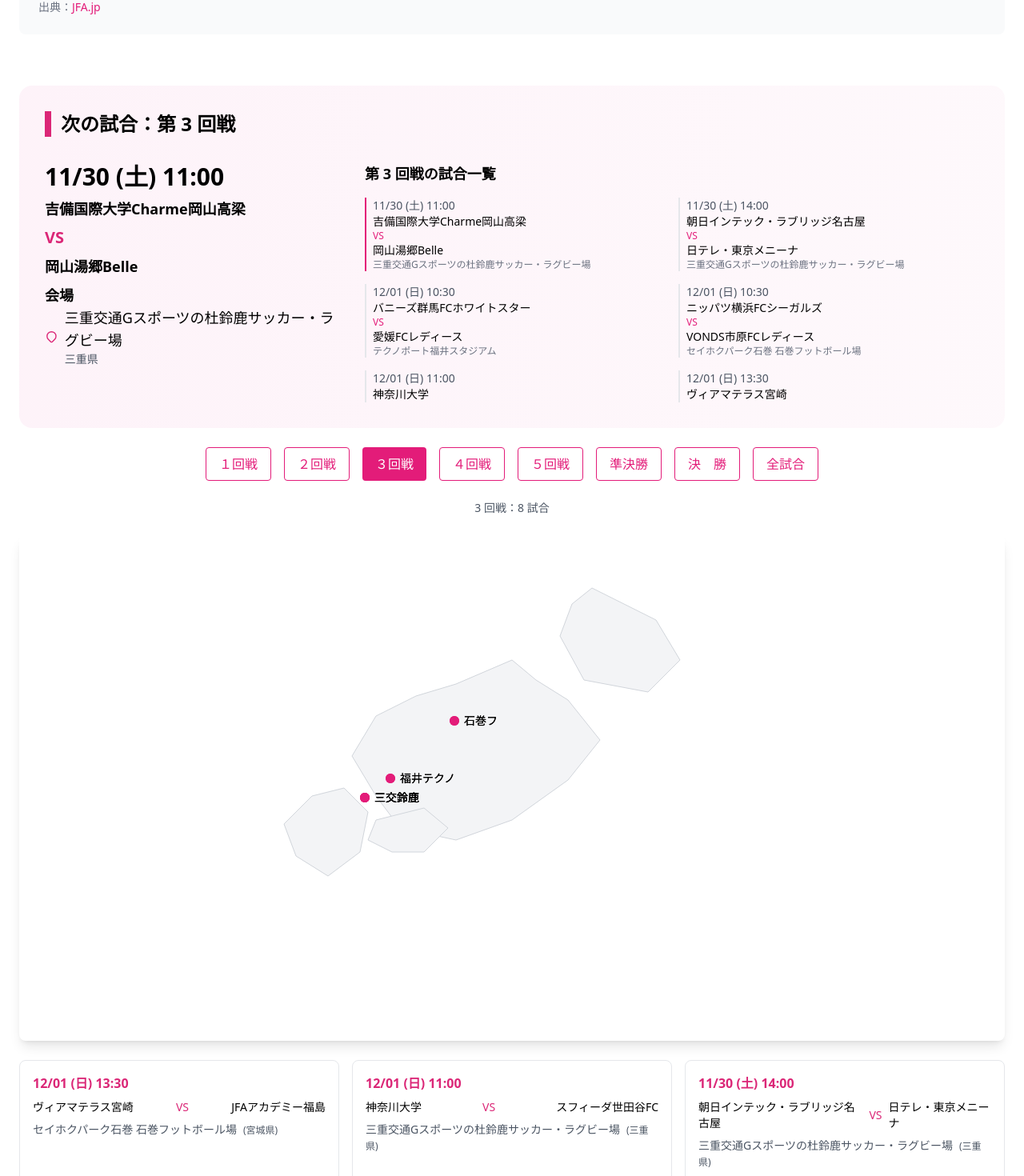
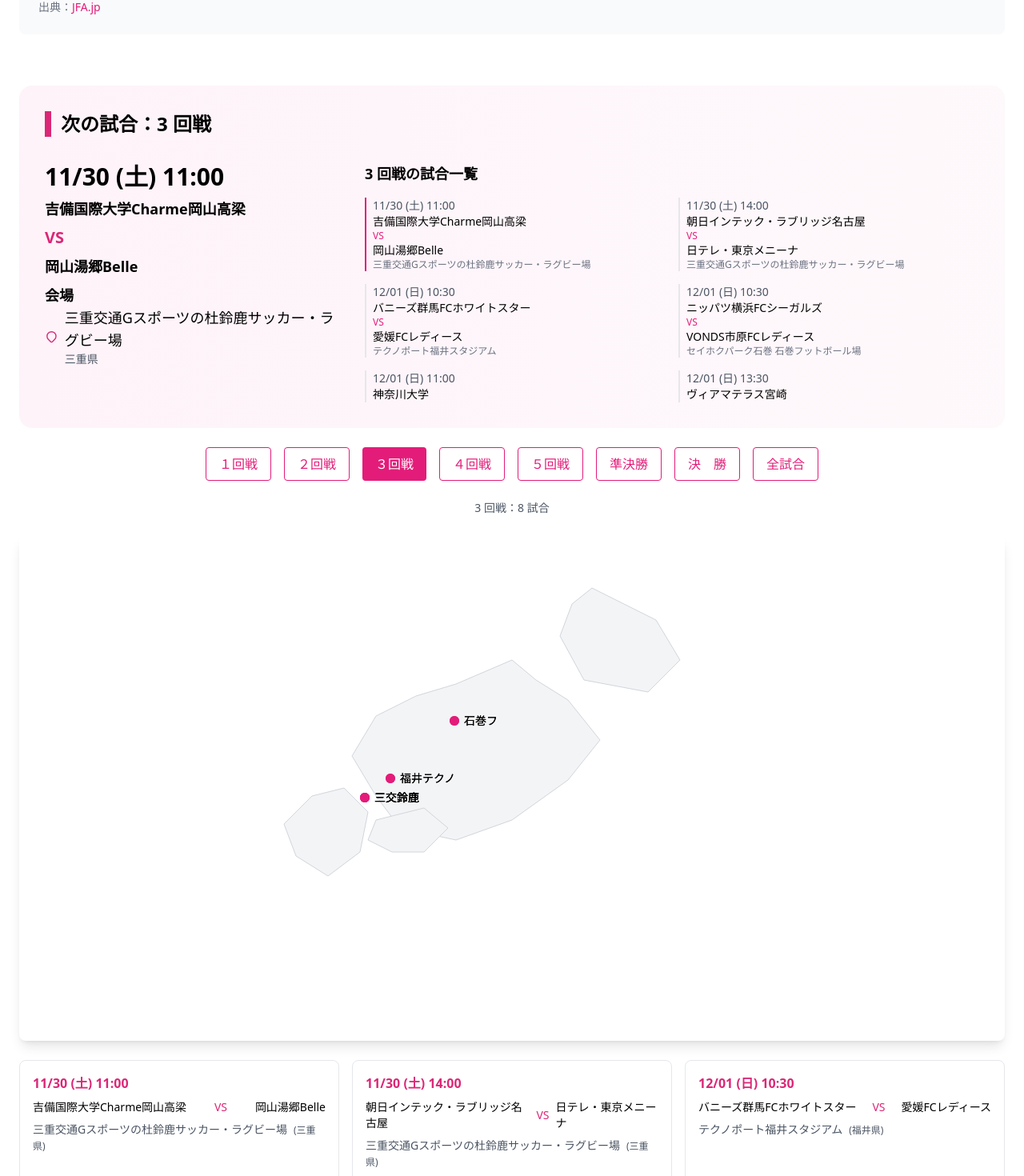
Before and after one commit to b3ssle/Japan-Women-Football-Intro, a React (Vite) app: page /#/empressscup_2024 in a window 1280 px wide. Shown: the part 330-1800 px from the top of the page at 80% size. Built offline with nearby package versions, Linux system fonts and the light colour scheme.

Commit message:
sort: update match list sorting method by datetime

```diff
--- a/src/components/MatchModal.jsx
+++ b/src/components/MatchModal.jsx
@@ -31,7 +31,7 @@
             <div className="font-bold text-lg">
               {match.round === "準決勝" || match.round === "決勝"
                 ? match.round
-                : `第 ${match.round} 回戦`}
+                : `${match.round} 回戦`}
             </div>
             <a
               href={match.matchinfo}
--- a/src/components/interactiveMap_empressscup_2024.jsx
+++ b/src/components/interactiveMap_empressscup_2024.jsx
@@ -41,7 +41,7 @@
         次の試合：
         {nextMatch.round === "準決勝" || nextMatch.round === "決勝"
           ? nextMatch.round
-          : `第 ${nextMatch.round} 回戦`}
+          : `${nextMatch.round} 回戦`}
       </h2>
 
       <div className="grid md:grid-cols-3 gap-8">
@@ -94,7 +94,7 @@
           <div className="font-bold text-lg mb-4">
             {nextMatch.round === "準決勝" || nextMatch.round === "決勝"
               ? `${nextMatch.round}の試合一覧`
-              : `第 ${nextMatch.round} 回戦の試合一覧`}
+              : `${nextMatch.round} 回戦の試合一覧`}
           </div>
           <div className="grid md:grid-cols-2 gap-4 max-h-64 overflow-y-auto">
             {sameRoundMatches
@@ -665,7 +665,9 @@
 
       {/* 比賽列表 */}
       <div className="grid grid-cols-1 md:grid-cols-2 lg:grid-cols-3 gap-4">
-        {roundMatches.map((match) => {
+        {roundMatches
+          .sort((a, b) => getMatchDateTime(a) - getMatchDateTime(b))
+          .map((match) => {
             const venue = venues[match.venueId];
             return (
               <div
```
Lines whose indentation alone changed are shown as unchanged.
